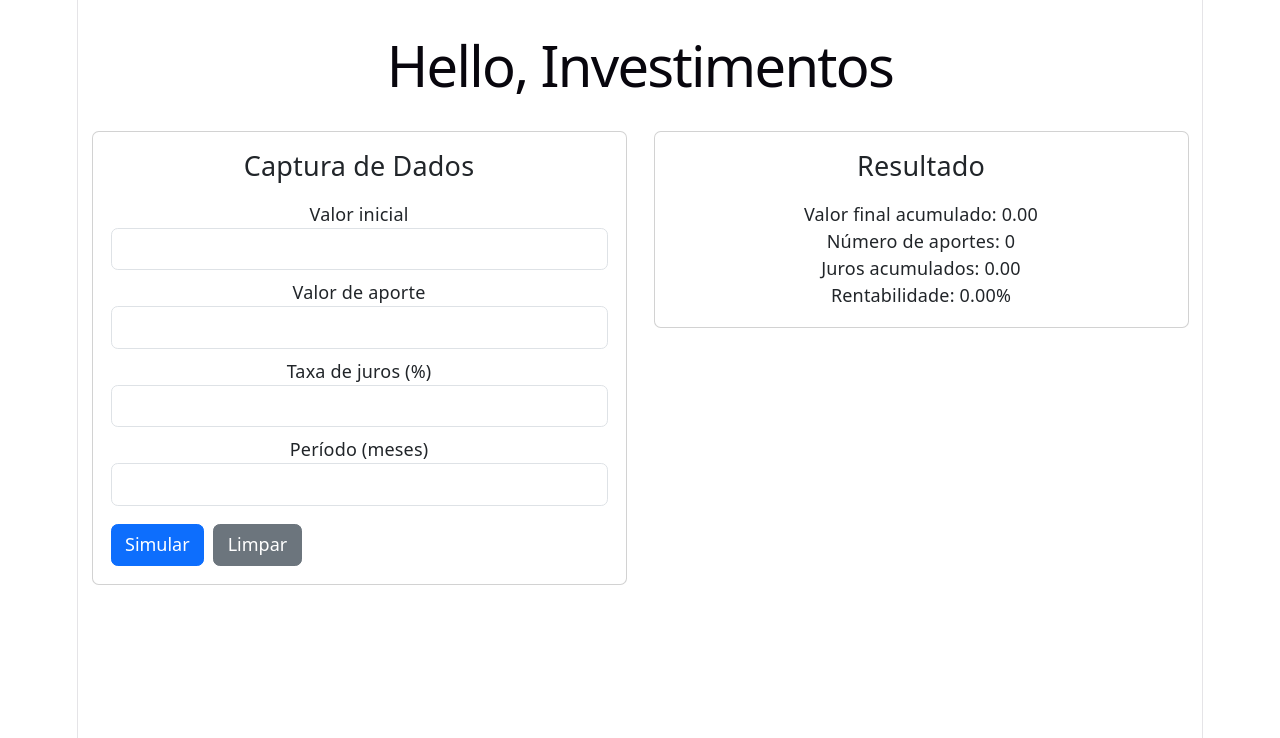
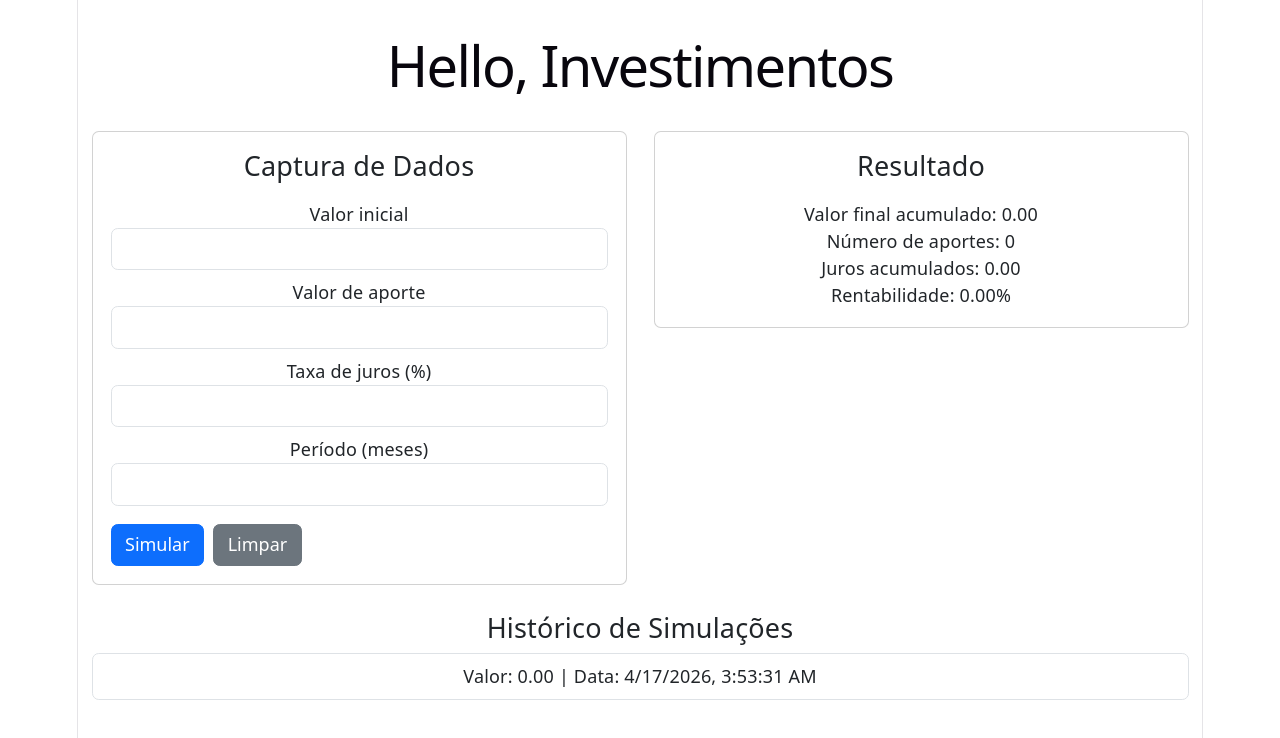
Before and after one commit to Eunata04/20261_fatec_ipi_pdmtn_projeto_p1, a React (Vite) app: page / in a window 1280 px wide. Both pictures are taken after a click on the button "Simular". Shown: the top 738 px of the page. Built offline with nearby package versions, Linux system fonts and the light colour scheme.

Commit message:
adiciona historico de simulacoes

```diff
--- a/src/App.jsx
+++ b/src/App.jsx
@@ -12,6 +12,8 @@ function App() {
   const [numeroAportes, setNumeroAportes] = useState('')
   const [juros, setJuros] = useState('')
   const [rentabilidade, setRentabilidade] = useState('')
+
+  const [historico, setHistorico] = useState([])
 
   const handleValorInicial = (e) => setValorInicial(e.target.value)
   const handleValorAporte = (e) => setValorAporte(e.target.value)
@@ -33,10 +35,19 @@ function App() {
     const totalAportes = va * p
     const jurosCalculado = total - vi - totalAportes
 
-    setValorFinal(total.toFixed(2))
+    const valorFinalCalculado = total.toFixed(2)
+
+    setValorFinal(valorFinalCalculado)
     setNumeroAportes(p)
     setJuros(jurosCalculado.toFixed(2))
     setRentabilidade((tj * 100).toFixed(2) + '%')
+
+    const novaSimulacao = {
+      valorFinal: valorFinalCalculado,
+      data: new Date().toLocaleString()
+    }
+
+    setHistorico([...historico, novaSimulacao])
   }
 
   const limpar = () => {
@@ -84,6 +95,20 @@ function App() {
           />
         </div>
       </div>
+
+      <div className="row mt-4">
+        <div className="col-12">
+          <h4>Histórico de Simulações</h4>
+
+          <ul className="list-group">
+            {historico.map((item, index) => (
+              <li key={index} className="list-group-item">
+                Valor: {item.valorFinal} | Data: {item.data}
+              </li>
+            ))}
+          </ul>
+        </div>
+      </div>
     </div>
   )
 }
```
